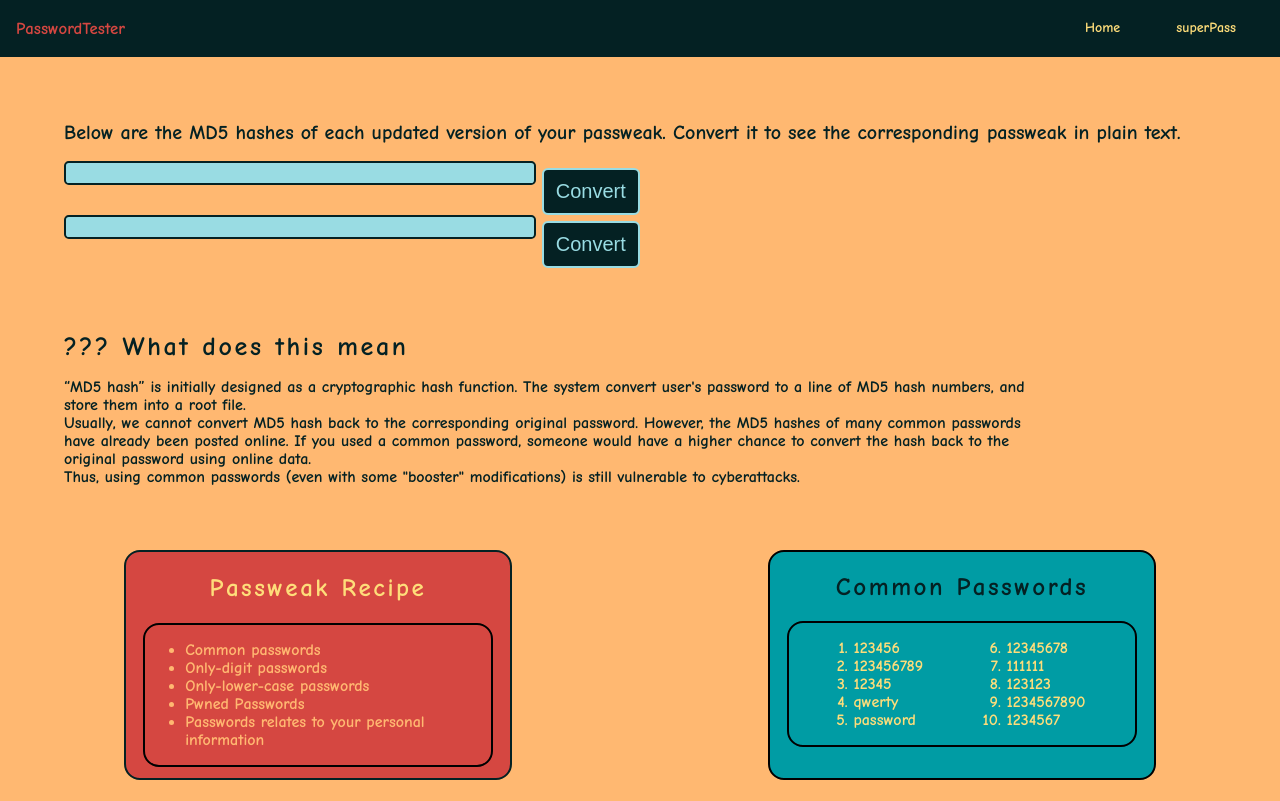
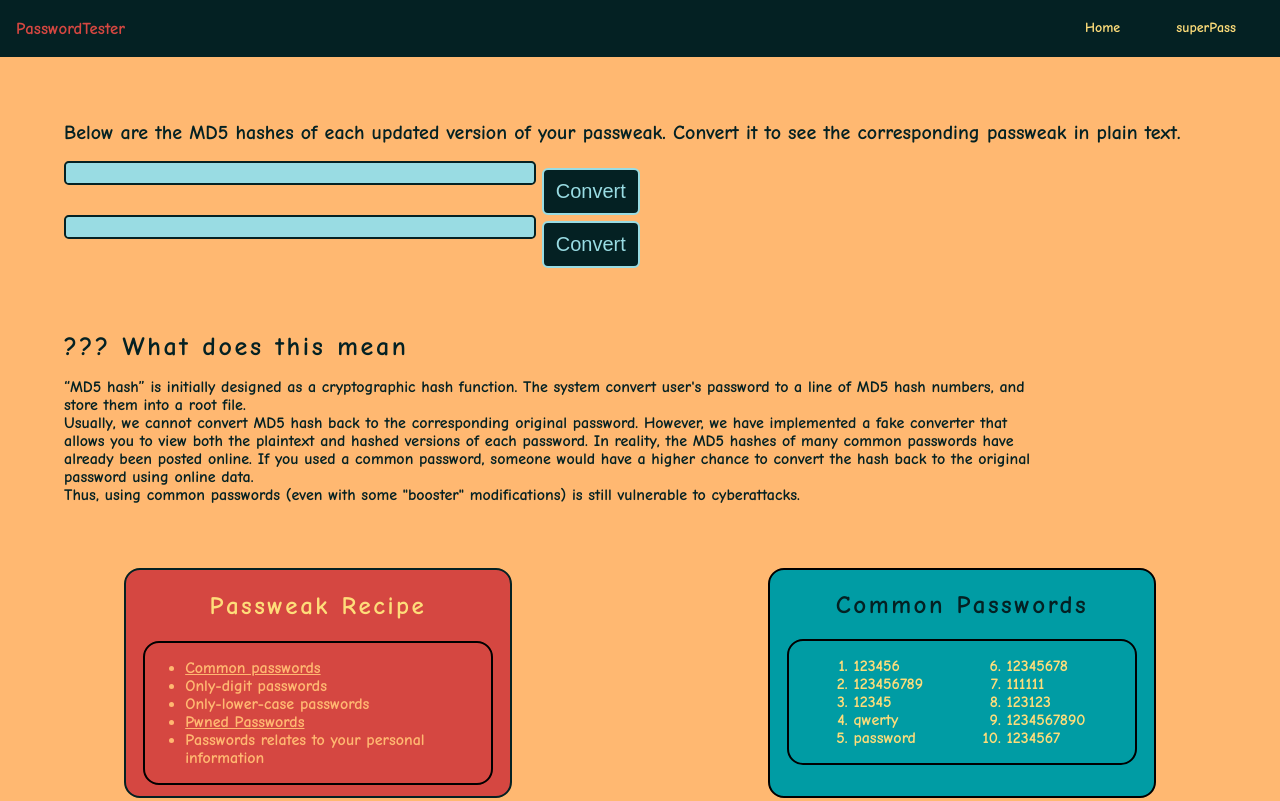
Before and after one commit to anhnguyen6535/PasswordTester, a website: page hashes.html in a window 1280 px wide. Shown: the top 801 px of the page. Drawn offline with Linux system fonts and the light colour scheme; a web font is replaced by a local one.

Commit message:
update hashes.html

```diff
--- a/css/hashes.css
+++ b/css/hashes.css
@@ -116,6 +116,11 @@ li{
   width: 95%;
 }
 
+.web-link{
+  color: #FFB871;
+  text-decoration: underline;
+}
+
 .common {
   border: 2px solid black;
   border-radius: 1em;
@@ -137,6 +142,7 @@ li{
   color: var(--black);
   margin-left: auto;
   margin-right: auto;
+  font-weight: bold;
 }
 
 .common .textbox{
--- a/hashes.html
+++ b/hashes.html
@@ -53,7 +53,8 @@
                         “MD5 hash” is initially designed as a cryptographic hash function.
                         The system convert user's password to a line of MD5 hash numbers, and store them into a root file. <br>
                         Usually, we cannot convert MD5 hash back to the corresponding original password.
-                        However, the MD5 hashes of many common passwords have already been posted online.
+                        However, we have implemented a fake converter that allows you to view both the plaintext and hashed versions of each password.
+                        In reality, the MD5 hashes of many common passwords have already been posted online.
                         If you used a common password, someone would have a higher chance to
                         convert the hash back to the original password using online data.<br>
                         Thus, using common passwords (even with some "booster" modifications) is still vulnerable to cyberattacks.
@@ -69,10 +70,10 @@
                 <div class = "textbox">
                     <div class = "text">
                         <ul class="list">
-                            <li>Common passwords</li>
+                            <li><a class="web-link" href="https://nordpass.com/most-common-passwords-list/">Common passwords</a></li>
                             <li>Only-digit passwords</li>
                             <li>Only-lower-case passwords</li>
-                            <li><a class="pwnedPw" href="https://haveibeenpwned.com/Passwords" style="text-decoration: none; color: #FFB871;">Pwned Passwords</a></li>
+                            <li><a class="web-link" href="https://haveibeenpwned.com/Passwords">Pwned Passwords</a></li>
                             <li>Passwords relates to your personal information</li>
                         </ul>
                     </div>
```
